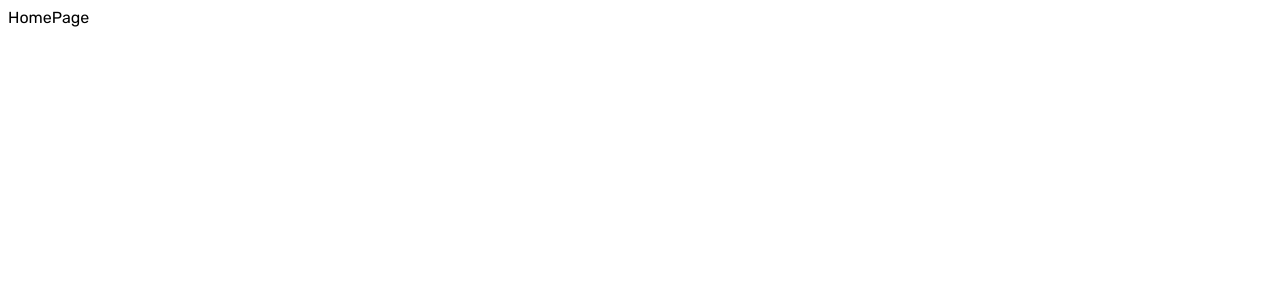
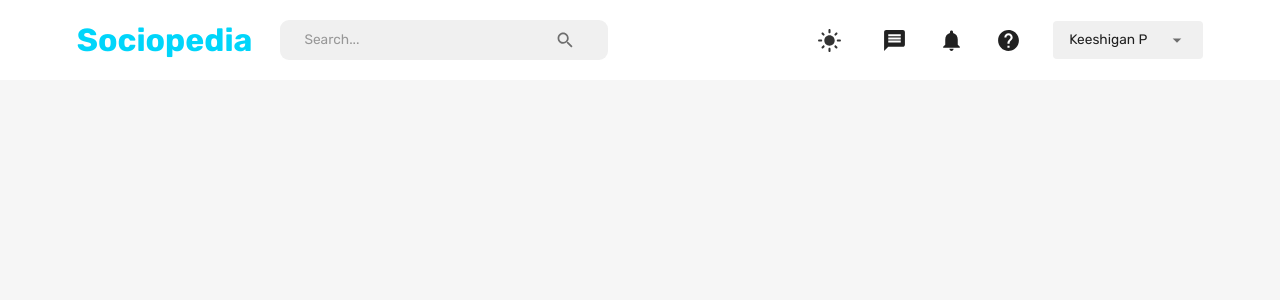
Before and after one commit to kpirabaharan/MERN-Fullstack, a React (Create React App) app in the folder social-media/client/: page /home in a window 1280 px wide. Shown: the top 300 px of the page. Built offline with nearby package versions, Linux system fonts and the light colour scheme.

Commit message:
Social Media App: Created NavBar
Signed-off-by: Keeshigan Pirabaharan <kpirabaharan3@gmail.com>

```diff
--- a/social-media/client/src/App.js
+++ b/social-media/client/src/App.js
@@ -1,17 +1,13 @@
+import { useMemo } from 'react';
+import { useSelector } from 'react-redux';
 import { createBrowserRouter, RouterProvider } from 'react-router-dom';
+import { CssBaseline, ThemeProvider } from '@mui/material';
+import { createTheme } from '@mui/material/styles';
 
+import { themeSettings } from './theme';
 import HomePage from 'scenes/homePage';
 import LoginPage from 'scenes/loginPage';
 import ProfilePage from 'scenes/profilePage';
-import { useMemo } from 'react';
-import { useSelector } from 'react-redux';
-import { CssBaseline, ThemeProvider } from '@mui/material';
-import { createTheme } from '@mui/system';
-import { themeSettings } from 'theme';
-
-function App() {
-  const mode = useSelector((state) => state.mode);
-  const theme = useMemo(() => createTheme(themeSettings(mode)), [mode]);
 
 const router = createBrowserRouter([
   {
@@ -24,12 +20,17 @@
   },
 ]);
 
+function App() {
+  const mode = useSelector((state) => state.mode);
+  const theme = useMemo(() => createTheme(themeSettings(mode)), [mode]);
+
   return (
-    <RouterProvider router={router}>
+    <div className='app'>
       <ThemeProvider theme={theme}>
         <CssBaseline />
+        <RouterProvider router={router} />
       </ThemeProvider>
-    </RouterProvider>
+    </div>
   );
 }
 
--- a/social-media/client/src/index.js
+++ b/social-media/client/src/index.js
@@ -1,4 +1,4 @@
-import React from 'react';
+import React, { StrictMode } from 'react';
 import ReactDOM from 'react-dom/client';
 import App from './App';
 import './index.css';
@@ -35,11 +35,11 @@
 
 const root = ReactDOM.createRoot(document.getElementById('root'));
 root.render(
-  <React.StrictMode>
+  <StrictMode>
     <Provider store={store}>
       <PersistGate loading={null} persistor={persistor}>
         <App />
       </PersistGate>
     </Provider>
-  </React.StrictMode>,
+  </StrictMode>,
 );
--- a/social-media/client/src/scenes/homePage/index.jsx
+++ b/social-media/client/src/scenes/homePage/index.jsx
@@ -1,7 +1,14 @@
 import React from 'react';
+import { Box } from '@mui/system';
+
+import NavBar from 'scenes/navBar';
 
 const HomePage = () => {
-  return <div>HomePage</div>;
+  return (
+    <Box>
+      <NavBar></NavBar>
+    </Box>
+  );
 };
 
 export default HomePage;
--- a/social-media/client/src/scenes/navBar/index.jsx
+++ b/social-media/client/src/scenes/navBar/index.jsx
@@ -1,7 +1,198 @@
-import React from 'react';
+import React, { useState } from 'react';
+import { useDispatch, useSelector } from 'react-redux';
+import { setMode, setLogout } from 'state';
+import { useNavigate } from 'react-router-dom';
+import {
+  Box,
+  IconButton,
+  InputBase,
+  Typography,
+  Select,
+  MenuItem,
+  FormControl,
+  useTheme,
+  useMediaQuery,
+} from '@mui/material';
+import {
+  Search,
+  Message,
+  DarkMode,
+  LightMode,
+  Notifications,
+  Help,
+  Menu,
+  Close,
+} from '@mui/icons-material';
+
+import FlexBetween from 'components/FlexBetween';
 
 const NavBar = () => {
-  return <div>NavBar</div>;
+  const [isMobileMenuToggled, setIsMobileMenuToggled] = useState(false);
+  const dispatch = useDispatch();
+  const navigate = useNavigate();
+  const user = useSelector((state) => state.user);
+  const isNonMobileScreens = useMediaQuery('(min-width: 1000px)');
+
+  const theme = useTheme();
+  const neutralLight = theme.palette.neutral.light;
+  const dark = theme.palette.neutral.dark;
+  const background = theme.palette.background.default;
+  const primaryLight = theme.palette.primary.light;
+  const alt = theme.palette.background.alt;
+
+  const fullName = user ? `${user.firstName} ${user.lastName}` : 'Keeshigan P';
+
+  return (
+    <FlexBetween padding='1rem 6%' backgroundColor={alt}>
+      <FlexBetween gap='1.75rem'>
+        <Typography
+          fontWeight='bold'
+          fontSize='clamp(1rem, 2rem, 2.25rem)'
+          color='primary'
+          onClick={() => navigate('/home')}
+          sx={{
+            '&:hover': {
+              color: primaryLight,
+              cursor: 'pointer',
+            },
+          }}
+        >
+          Sociopedia
+        </Typography>
+        {isNonMobileScreens && (
+          <FlexBetween
+            backgroundColor={neutralLight}
+            borderRadius='9px'
+            gap='3rem'
+            padding='0.1rem 1.5rem'
+          >
+            <InputBase placeholder='Search...' />
+            <IconButton>
+              <Search />
+            </IconButton>
+          </FlexBetween>
+        )}
+      </FlexBetween>
+
+      {/* DESKTOP NAV */}
+      {isNonMobileScreens ? (
+        <FlexBetween gap='2rem'>
+          <IconButton onClick={() => dispatch(setMode())}>
+            {theme.palette.mode === 'dark' ? (
+              <DarkMode sx={{ fontSize: '25px' }} />
+            ) : (
+              <LightMode sx={{ color: dark, fontSize: '25px' }} />
+            )}
+          </IconButton>
+          <Message sx={{ fontSize: '25px' }} />
+          <Notifications sx={{ fontSize: '25px' }} />
+          <Help sx={{ fontSize: '25px' }} />
+          <FormControl variant='standard' value={fullName}>
+            <Select
+              value={fullName}
+              sx={{
+                backgroundColor: neutralLight,
+                width: '150px',
+                borderRadius: '0.25rem',
+                p: '0.25rem 1rem',
+                '& .MuiSvgIcon-root': {
+                  pr: '0.25rem',
+                  width: '3rem',
+                },
+                '& .MuiSelect-select:focus': {
+                  backgroundColor: neutralLight,
+                },
+              }}
+              input={<InputBase />}
+            >
+              <MenuItem value={fullName}>
+                <Typography>{fullName}</Typography>
+              </MenuItem>
+              <MenuItem onClick={() => dispatch(setLogout())}>Log Out</MenuItem>
+            </Select>
+          </FormControl>
+        </FlexBetween>
+      ) : (
+        <IconButton
+          onClick={() => setIsMobileMenuToggled(!isMobileMenuToggled)}
+        >
+          <Menu />
+        </IconButton>
+      )}
+
+      {/* MOBILE NAV */}
+      {!isNonMobileScreens && isMobileMenuToggled && (
+        <Box
+          position='fixed'
+          right='0'
+          bottom='0'
+          height='100%'
+          zIndex='10'
+          maxWidth='500px'
+          minWidth='300px'
+          backgroundColor={background}
+        >
+          {/* CLOSE ICON */}
+          <Box display='flex' justifyContent='flex-end' p='1rem'>
+            <IconButton
+              onClick={() => setIsMobileMenuToggled(!isMobileMenuToggled)}
+            >
+              <Close />
+            </IconButton>
+          </Box>
+
+          {/* MENU ITEMS */}
+          <FlexBetween
+            display='flex'
+            flexDirection='column'
+            justifyContent='center'
+            alignItems='center'
+            gap='3rem'
+          >
+            <IconButton
+              onClick={() => dispatch(setMode())}
+              sx={{ fontSize: '25px' }}
+            >
+              {theme.palette.mode === 'dark' ? (
+                <DarkMode sx={{ fontSize: '25px' }} />
+              ) : (
+                <LightMode sx={{ color: dark, fontSize: '25px' }} />
+              )}
+            </IconButton>
+            <Message sx={{ fontSize: '25px' }} />
+            <Notifications sx={{ fontSize: '25px' }} />
+            <Help sx={{ fontSize: '25px' }} />
+            <FormControl variant='standard' value={fullName}>
+              <Select
+                value={fullName}
+                sx={{
+                  backgroundColor: neutralLight,
+                  width: '150px',
+                  borderRadius: '0.25rem',
+                  p: '0.25rem 1rem',
+                  '& .MuiSvgIcon-root': {
+                    pr: '0.25rem',
+                    width: '3rem',
+                  },
+                  '& .MuiSelect-select:focus': {
+                    backgroundColor: neutralLight,
+                  },
+                }}
+                input={<InputBase />}
+              >
+                <MenuItem value={fullName}>
+                  <Typography>{fullName}</Typography>
+                </MenuItem>
+                <MenuItem onClick={() => dispatch(setLogout())}>
+                  Log Out
+                </MenuItem>
+              </Select>
+            </FormControl>
+          </FlexBetween>
+        </Box>
+      )}
+    </FlexBetween>
+  );
 };
 
 export default NavBar;
```
Lines whose indentation alone changed are shown as unchanged.
